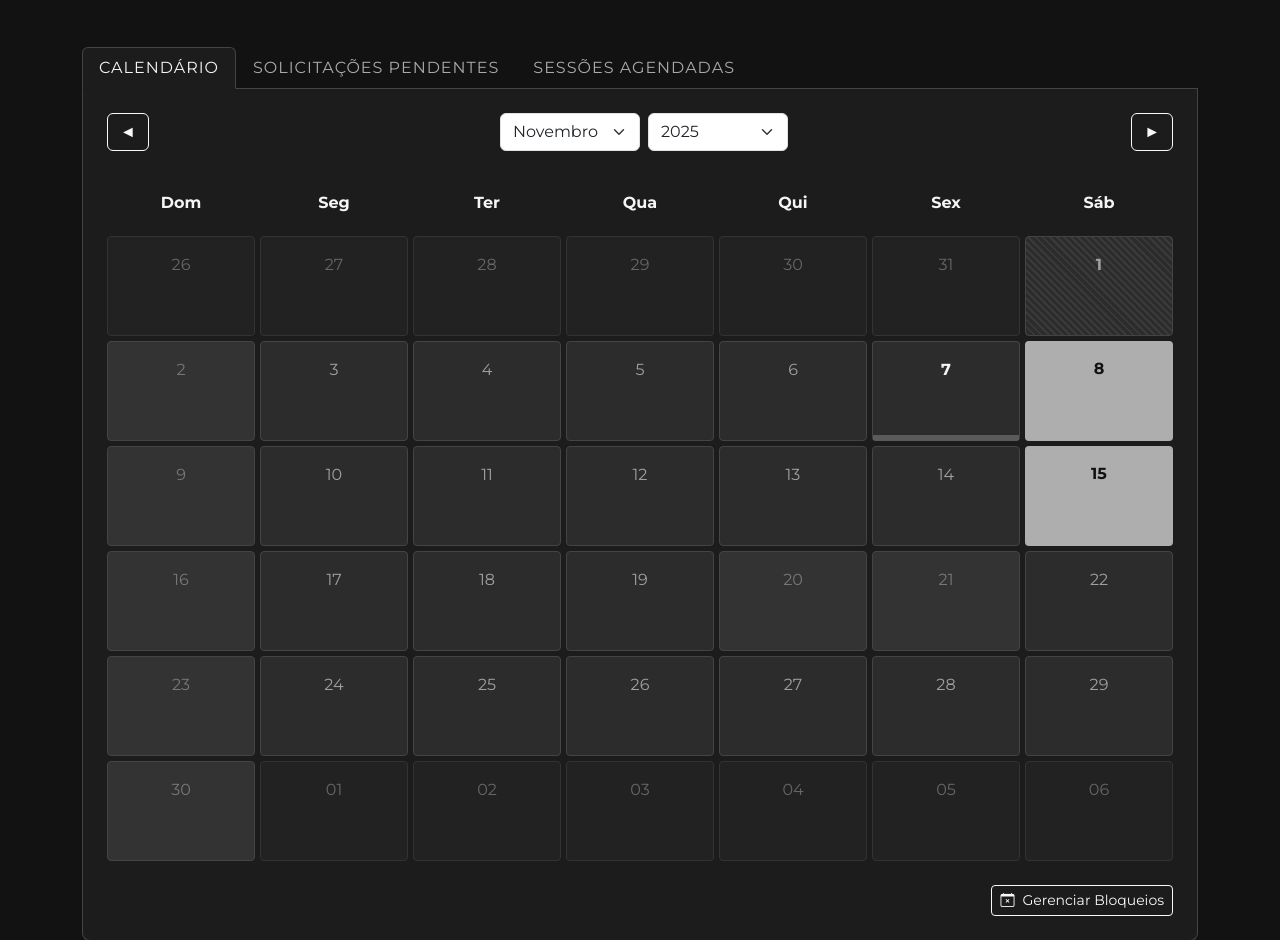
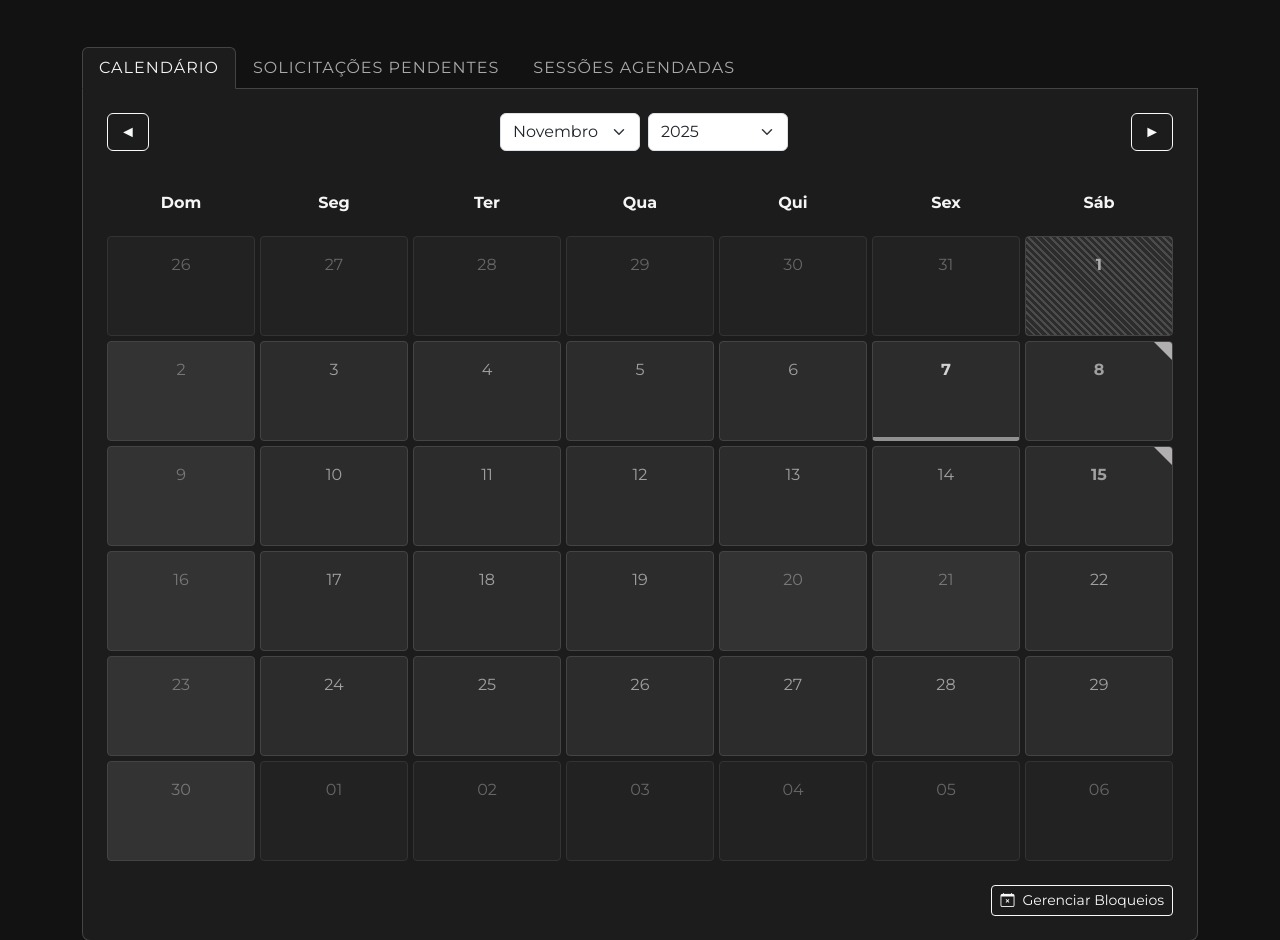
Before and after one commit to ThabataRicci/bigheadtattoo, a PHP site: page /pages/agenda.php in a window 1280 px wide. Shown: the part 343-1283 px from the top of the page. Run offline with PHP 8.4, Linux system fonts and the light colour scheme; the visitor is signed in with stand-in values (Sample User, id 1).

Commit message:
atualização agenda artista

```diff
--- a/css/style.css
+++ b/css/style.css
@@ -195,59 +195,71 @@ footer {
 }
 
 .dia.dia-livre:hover {
-    background-color: #fff;
-    color: #121212;
-    border-color: #fff;
+    background-color: #444;
+    color: #ffffff;
+    border-color: #666;
     transform: scale(1.05);
 }
 
 .dia.dia-agendado {
-    background-color: #aeaeae;
-    color: #121212;
-    border-color: #F5F5F5;
+    background-color: #2c2c2c;
+    border: 1px solid #444;
+    color: #a0a0a0;
     cursor: pointer;
     font-weight: 700;
+    position: relative;
+    overflow: hidden;
+}
+
+.dia.dia-agendado::after {
+    content: "";
+    position: absolute;
+    top: -1px;
+    right: -1px;
+    border-width: 0 20px 20px 0;
+    border-style: solid;
+    border-color: transparent #b1afaf transparent transparent;
 }
 
 .dia.dia-agendado:hover {
-    background-color: #c0c0c0;
-    border-color: #c0c0c0;
-    color: #121212;
+    background-color: #444;
+    color: #fff;
+    border-color: #666;
     transform: scale(1.05);
 }
 
 .dia.dia-concluido {
     background-color: #2c2c2c;
     background-image: repeating-linear-gradient(45deg,
-            #3a3a3a,
-            #3a3a3a 2px,
+            #4c4c4c,
+            #4c4c4c 2px,
             #2c2c2c 2px,
             #2c2c2c 5px);
-    color: #a0a0a0;
+    color: #aeacac;
     border: 1px solid #444;
     cursor: pointer;
     font-weight: 700;
 }
 
-.dia.dia-concluido:hover {
+.dia-concluido.dia-passado:hover {
     background-image: repeating-linear-gradient(45deg,
-            #555,
-            #555 2px,
-            #444 2px,
-            #444 5px);
-    color: #fff;
-    border-color: #666;
-    transform: scale(1.05);
+            #3a3a3a,
+            #3a3a3a 2px,
+            #2c2c2c 2px,
+            #2c2c2c 5px);
+    color: #aeacac;
+    border-color: #444;
 }
 
 .dia.dia-hoje {
-    border-bottom: 6px solid #5a5a5a;
-    color: #F5F5F5;
+    border-bottom: 4px solid #919191;
+    color: #d2d2d2;
     font-weight: 700;
 }
 
 .dia.dia-hoje:hover {
-    border-color: #F5F5F5;
+    border-color: #898989;
+    border-bottom: 6px solid #7b7b7b;
 }
 
 .dia.dia-bloqueado {
@@ -263,13 +275,26 @@ footer {
 }
 
 .dia.outro-mes:hover {
-    background-color: #444;
-    color: #ccc;
-    border-color: #666;
+    color: #666;
+    background-color: #222;
+    border: 1px solid #333;
+    transform: none;
+    cursor: default;
 }
 
 .select-calendario {
     min-width: 140px;
+}
+
+.dia.dia-passado:hover {
+    transform: none;
+}
+
+.dia-livre.dia-passado:hover {
+    background-color: #2c2c2c;
+    color: #a0a0a0;
+    border-color: #444;
+    cursor: default;
 }
 
 /* 12 - PAGINA CLIENTE */
--- a/pages/agenda.php
+++ b/pages/agenda.php
@@ -186,10 +186,12 @@ if (isset($_SESSION['loggedin']) && $_SESSION['loggedin'] === true):
 
                                     if (in_array($dia_da_semana_atual, $dias_folga_semana) || in_array($data_atual_formatada, $dias_bloqueados_manualmente)) {
                                         echo "<div class='dia dia-bloqueado'>$dia</div>";
+                                        // 2. É CLICÁVEL (Todos os outros dias)
                                     } else {
+                                        $extra_class = ''; // Reseta a classe
 
+                                        // 1. Define o estilo base (livre, concluído, agendado)
                                         if (in_array($data_atual_formatada, $dias_com_agendamento)) {
-
                                             if ($data_atual_formatada < $data_hoje_formatada) {
                                                 $extra_class = ' dia-concluido';
                                             } else {
@@ -199,11 +201,17 @@ if (isset($_SESSION['loggedin']) && $_SESSION['loggedin'] === true):
                                             $extra_class = ' dia-livre';
                                         }
 
+                                        // 2. ADICIONA a classe .dia-passado SE for anterior a hoje
+                                        if ($data_atual_formatada < $data_hoje_formatada) {
+                                            $extra_class .= ' dia-passado';
+                                        }
+
+                                        // 3. Adiciona a classe 'hoje'
                                         if ($data_atual_formatada == $data_hoje_formatada) {
                                             $extra_class .= ' dia-hoje';
                                         }
 
-                                        echo "<a href='#' onclick=\"{$onclick_action}\" class='dia{$extra_class}'>$dia</a>";
+                                        echo "<a href='#' onclick=\"{$onclick_action}\" class='dia{$extra_class}'>$dia</a>"; // Clicável
                                     }
                                 }
 
```
